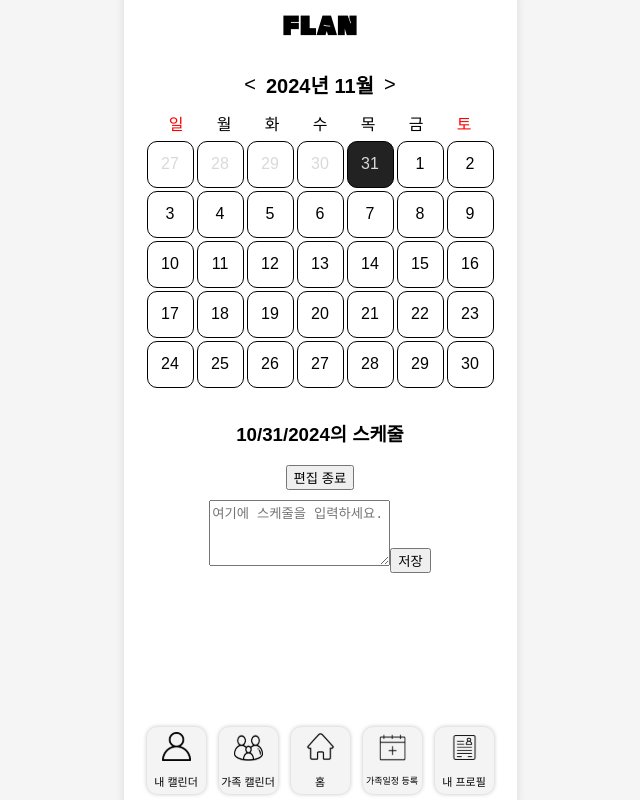
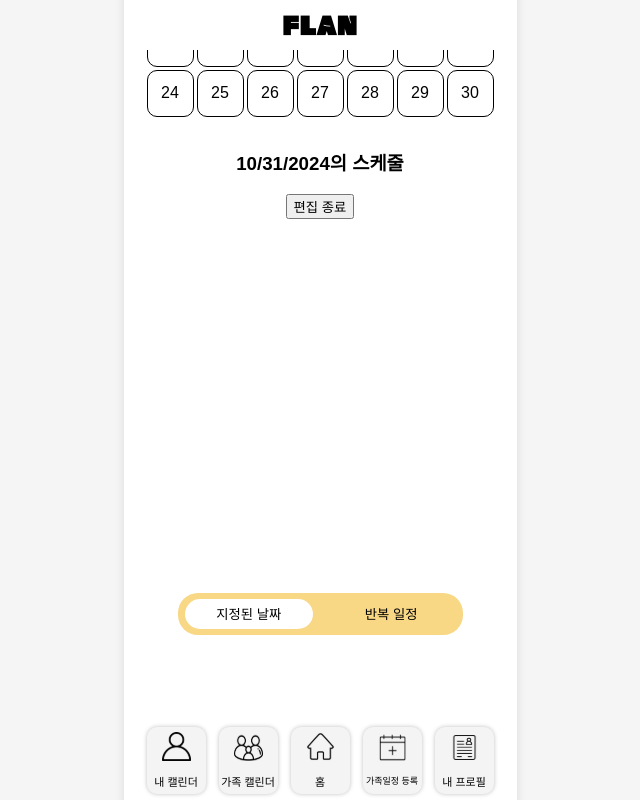
Before and after one commit to 2024GanzithonPYTHON/6_Ganzi_Frontend, a React (Vite) app: page /EditMyCalendar in a window 1280 px wide. Both pictures are taken after a click on the element "31". Shown: the whole page, without its empty margins (320-960 px from the left). Built offline with nearby package versions, Linux system fonts and the light colour scheme; a web font is replaced by a local one.

Commit message:
일정분기 인디케이터 완성

```diff
--- a/src/pages/myCalendar/editMyCalendar/editDate.jsx
+++ b/src/pages/myCalendar/editMyCalendar/editDate.jsx
@@ -1,38 +1,65 @@
-import React, { useState, useEffect } from "react";
+import React, { useState } from "react";
 import styled from 'styled-components';
 
 const EditDateContainer = styled.div`
-    margin-top: 10px;
+    display: flex;
+    justify-content: center; // 수평 중앙 정렬
+    align-items: center; // 수직 중앙 정렬
+    height: 100vh; // 100% 화면 높이
 `;
 
-function EditDate({ date, onToggleEdit }) {
-    const [schedule, setSchedule] = useState('');
+const ToggleButtonContainer = styled.div`
+    display: flex;
+    position: relative; // 상대 위치 설정
+    width: 285px;
+    height: 42px;
+    margin-bottom: 10px;
+    background-color: #F8D785;
+    border-radius: 20px; // 컨테이너의 모서리 둥글게
+    overflow: hidden; // 버튼이 컨테이너를 넘어가지 않도록 설정
+`;
 
-    useEffect(() => {
-        // 이곳에서 날짜에 대한 기존 스케줄을 불러올 수 있음
-        // 예를 들어, API 호출로 기존 스케줄을 가져오는 로직을 추가할 수 있습니다.
-        // setSchedule(기존 스케줄);
-    }, [date]);
+const ToggleButton = styled.button`
+    flex: 1; // 버튼이 동일한 너비로 늘어나도록 설정
+    padding: 5px;
+    color: black;
+    border: none;
+    border-radius: 0; // 버튼의 모서리는 둥글지 않게
+    cursor: pointer;
+    background-color: transparent; // 기본 배경색 투명
+    transition: background-color 0.3s; // 배경색 전환 애니메이션
+    display: flex; // Flexbox 사용
+    align-items: center; // 수직 가운데 정렬
+    justify-content: center; // 수평 가운데 정렬
+    position: relative; // 버튼의 상대 위치 설정
+`;
 
-    const handleScheduleChange = (event) => {
-        setSchedule(event.target.value);
-    };
+const Indicator = styled.div`
+    position: absolute;
+    top: 50%;
+    left: ${props => (props.active ? '75%' : '25%')}; // 상태에 따라 위치 조정
+    transform: translate(-50%, -50%); // 세로 중앙 정렬 및 수평 중앙 조정
+    width: 128px; // 인디케이터의 크기
+    height: 30px; // 버튼의 높이와 같게
+    background-color: white; // 인디케이터의 색상
+    border-radius: 20px; // 모서리 둥글게
+    transition: left 0.3s; // 위치 이동 애니메이션
+`;
 
-    const handleSave = () => {
-        // 여기에 스케줄 저장 로직을 추가
-        console.log(`저장된 스케줄: ${schedule} (${date.toLocaleDateString()})`);
-        onToggleEdit(); // 편집 모드 종료
-    };
+function EditDate() {
+    const [isRecurring, setIsRecurring] = useState(false); // 반복 일정 여부
 
     return (
         <EditDateContainer>
-            <textarea
-                rows="4"
-                value={schedule}
-                onChange={handleScheduleChange}
-                placeholder="여기에 스케줄을 입력하세요."
-            />
-            <button onClick={handleSave}>저장</button>
+            <ToggleButtonContainer>
+                <Indicator active={isRecurring} />
+                <ToggleButton active={!isRecurring} onClick={() => setIsRecurring(false)}>
+                    지정된 날짜
+                </ToggleButton>
+                <ToggleButton active={isRecurring} onClick={() => setIsRecurring(true)}>
+                    반복 일정
+                </ToggleButton>
+            </ToggleButtonContainer>
         </EditDateContainer>
     );
 }
```
